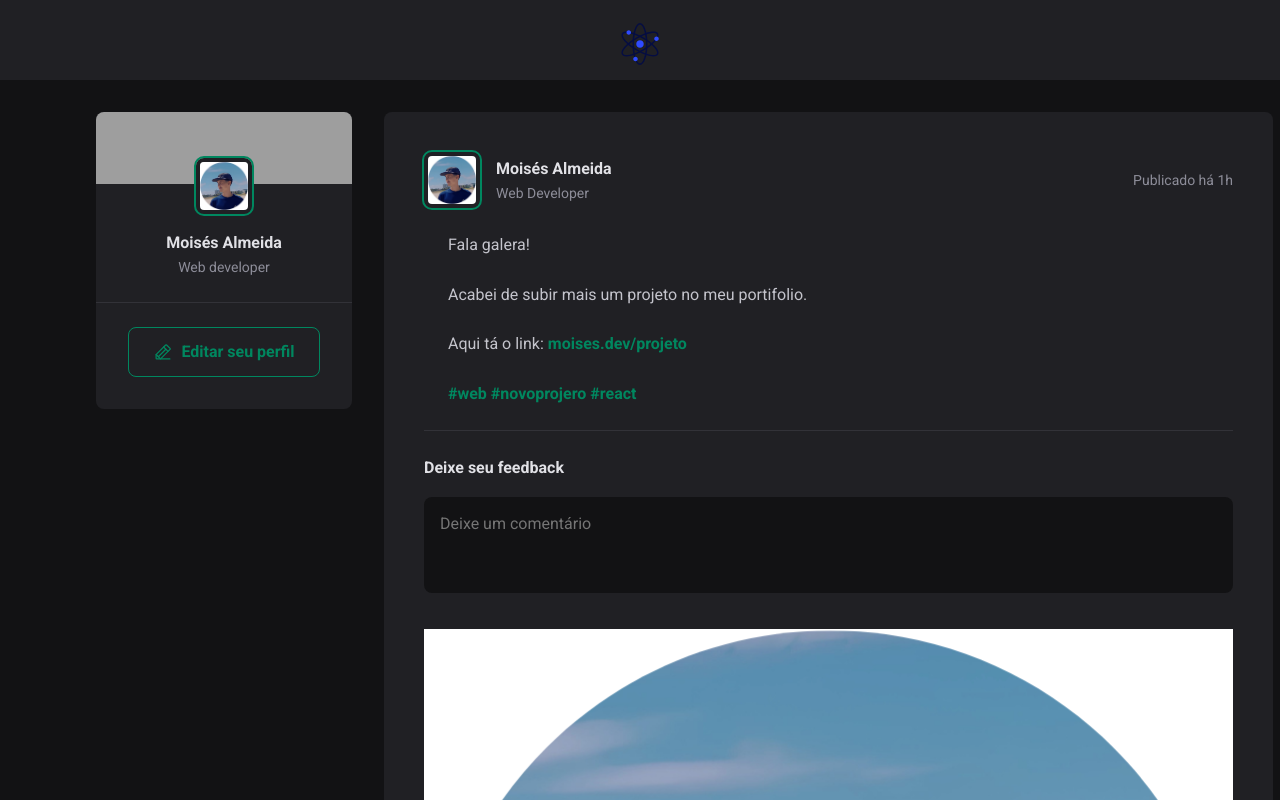
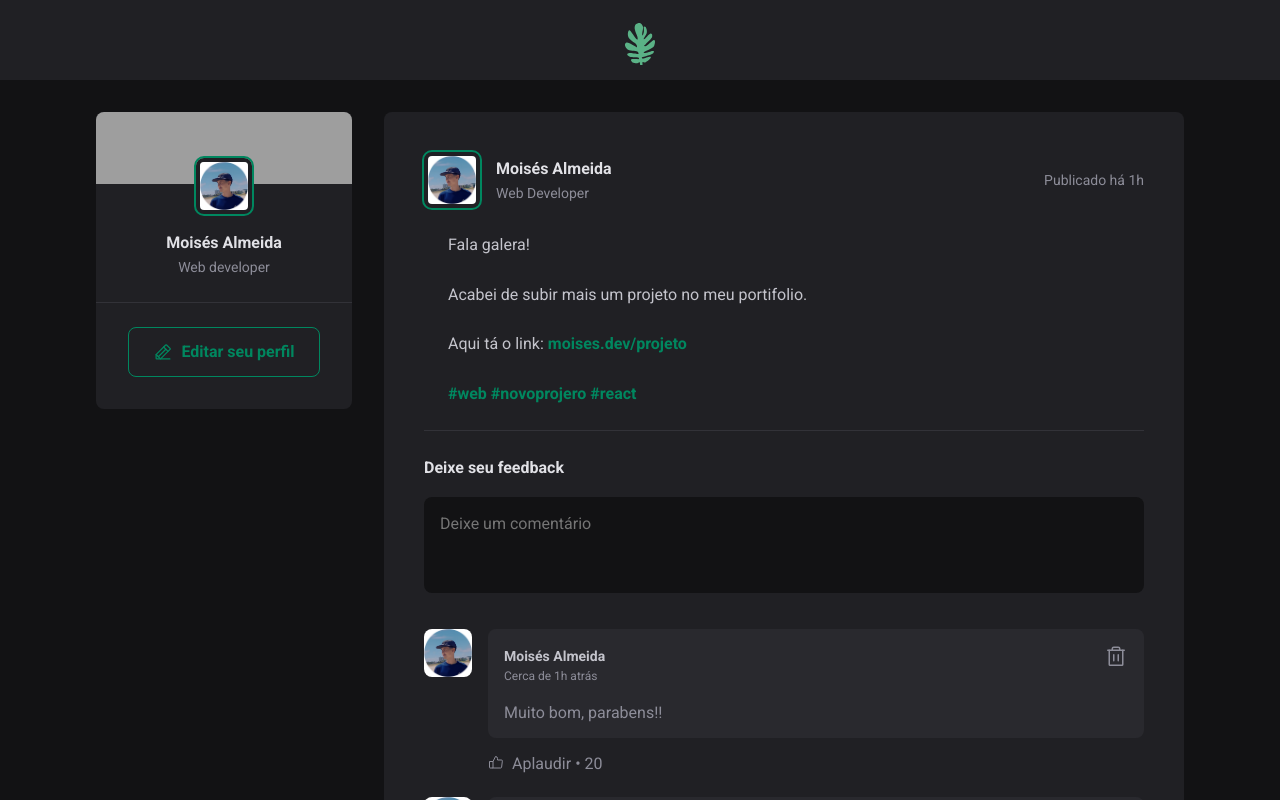
Before and after one commit to MoisesssDev/blog-react, a React (Vite) app: page / in a window 1280 px wide. Shown: the top 800 px of the page. Built offline with nearby package versions, Linux system fonts and the light colour scheme; grey boxes are pictures that could not be loaded.

Commit message:
estilização dos comentarios

```diff
--- a/src/components/Comment.jsx
+++ b/src/components/Comment.jsx
@@ -1,4 +1,3 @@
-
 import { ThumbsUp, Trash } from 'phosphor-react';
 import avatar from '../assets/foto-perfil.png';
 import styles from './Comment.module.css';
@@ -18,7 +17,7 @@
 
 
             <button title='Remover comentário'>
-              <Trash size={20} />
+              <Trash size={24} />
             </button>
           </header>
 
--- a/src/components/Comment.module.css
+++ b/src/components/Comment.module.css
@@ -0,0 +1,90 @@
+.comment {
+  margin-top: 1.5rem;
+  display: flex;
+  gap: 1rem;
+}
+
+.comment > img {
+  width: 3rem;
+  height: 3rem;
+  border-radius: 8px;
+}
+
+.commentBox {
+  flex: 1;
+}
+
+.commentContent {
+  background: var(--gray-700);
+  border-radius: 8px;
+  padding: 1rem;
+}
+
+.commentContent header {
+  display: flex;
+  align-items: flex-start;
+  justify-content: space-between;
+}
+
+.authorAndTime strong {
+  display: block;
+  font-size: 0.875rem;
+  line-height: 1.6;
+}
+
+.authorAndTime time {
+  display: block;
+  font-size: 0.75rem;
+  line-height: 1.6;
+  color: var(--gray-400);
+}
+
+
+.commentContent header button {
+  background: transparent;
+  border: none;
+  color: var(--gray-400);
+  line-height: 0;
+  cursor: pointer;
+  border-radius: 2px;
+}
+
+
+.commentContent header button:hover {
+  color: var(--red-500);
+}
+
+.commentContent p {
+  margin-top: 1rem;
+  color: var(--gray-400);
+}
+
+.commentBox footer {
+  margin-top: 1rem;
+}
+
+
+.commentBox footer button {
+  background: transparent;
+  border: 0;
+  color: var(--gray-400);
+  cursor: pointer;
+  border-radius: 2px;
+
+  display: flex;
+  align-items: center;
+}
+
+
+.commentBox footer button:hover {
+  color: var(--green-300);
+}
+
+.commentBox footer button svg {
+  margin-right: 0.5rem;
+}
+
+.commentBox footer button span::before {
+  content: "\2022";
+  padding: 0 0.25rem;
+}
--- a/src/global.css
+++ b/src/global.css
@@ -10,6 +10,8 @@
 
   --green-300: #00B37E;
   --green-500: #00875f;
+
+  --red-500: #F75A68;
 }
 
 :focus {
```
Also changed, not shown: src/assets/logo.svg.
